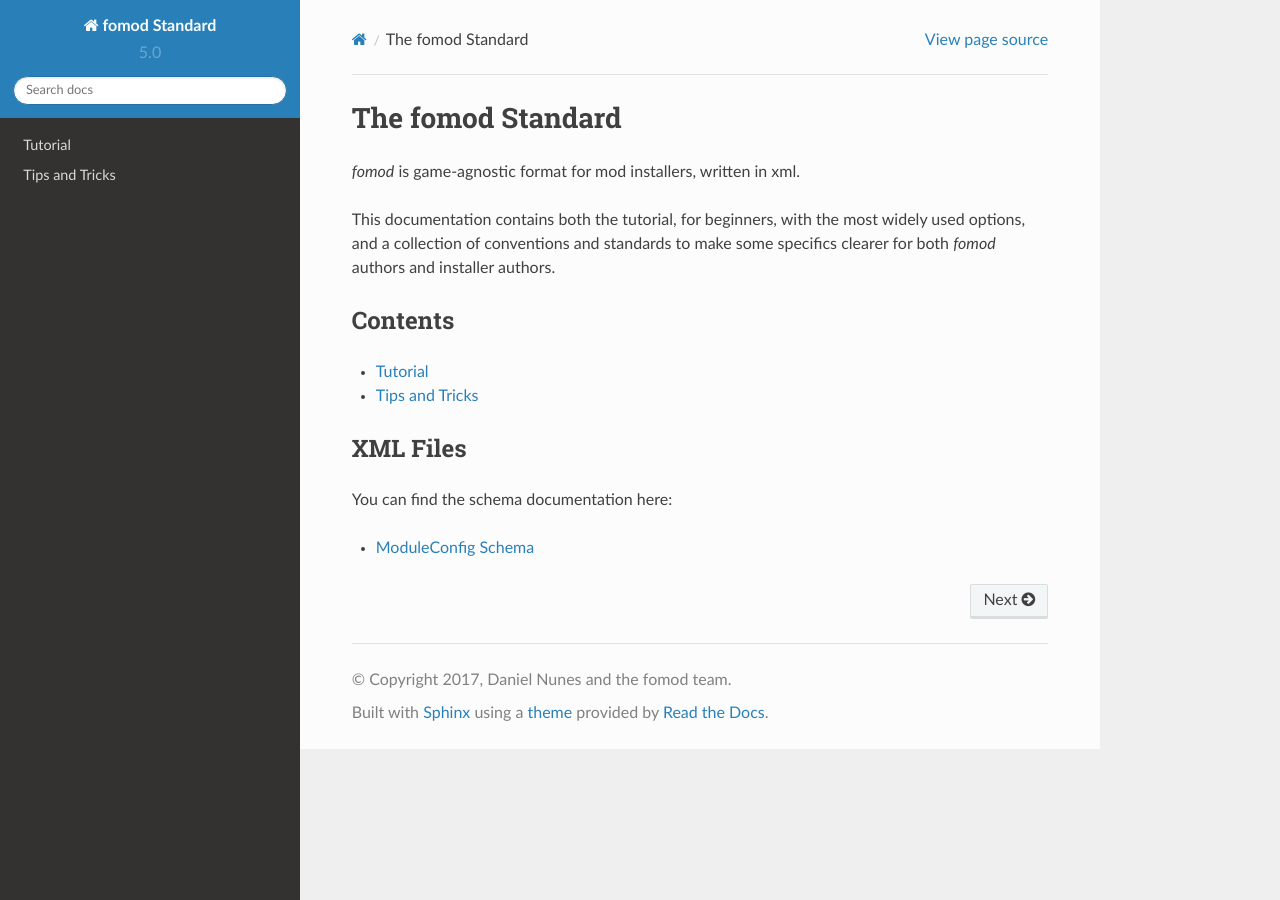
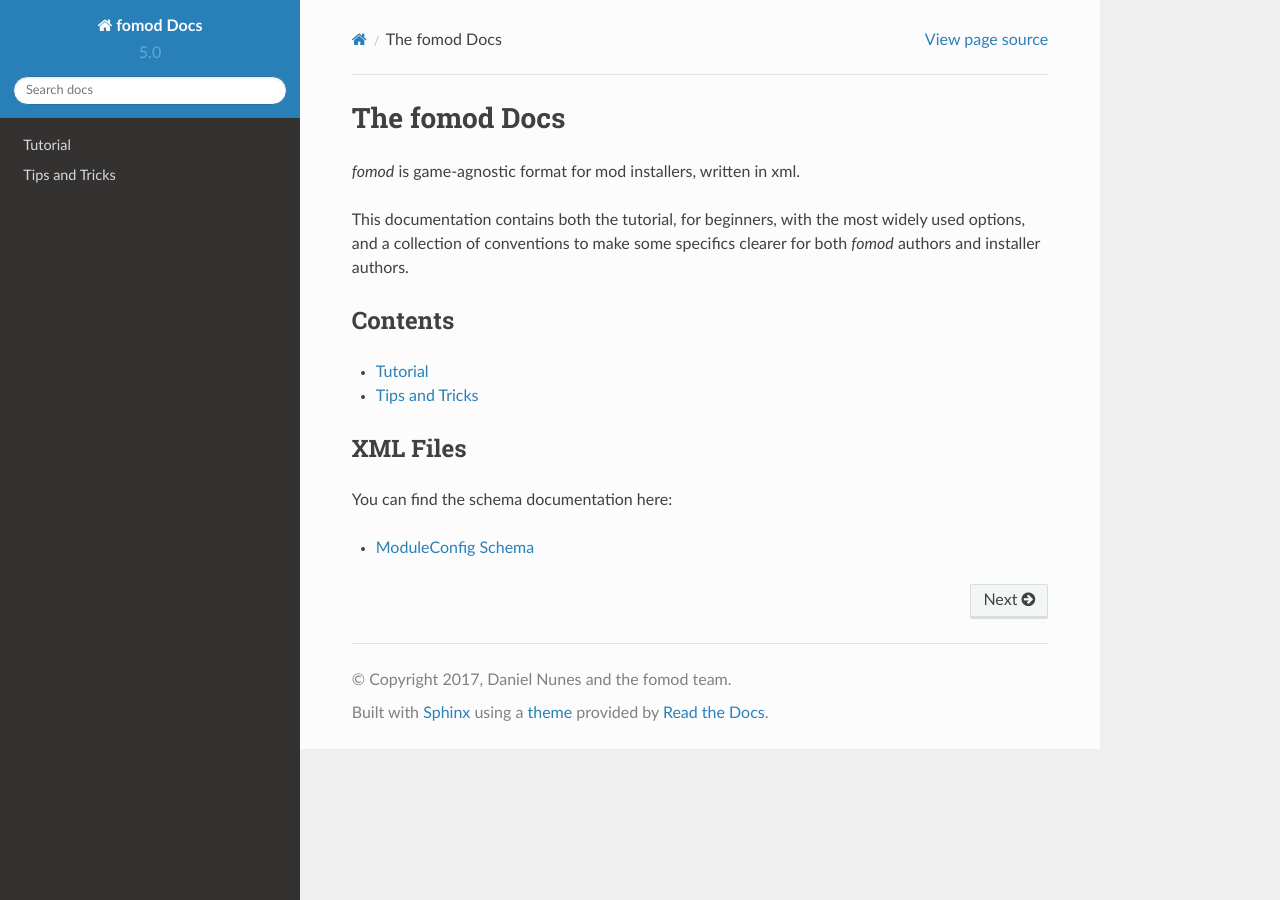
Before and after one commit to GandaG/fomod-docs, a Sphinx documentation site: the page built from docs/index.md, in a window 1280 px wide. Built offline with Sphinx 7.4.7 and the Read the Docs theme 2.0.0, drawn with Linux system fonts in a browser that asks for light colours.

Commit message:
Normalize project title

```diff
--- a/docs/conf.py
+++ b/docs/conf.py
@@ -1,6 +1,6 @@
 # -*- coding: utf-8 -*-
 #
-# fomod Standard documentation build configuration file, created by
+# fomod Docs documentation build configuration file, created by
 # sphinx-quickstart on Wed Feb  8 23:07:33 2017.
 #
 # This file is execfile()d with the current directory set to its
@@ -49,7 +49,7 @@ source_parsers = {
 master_doc = 'index'
 
 # General information about the project.
-project = u'fomod Standard'
+project = u'fomod Docs'
 copyright = u'2017, Daniel Nunes and the fomod team'
 author = u'Daniel Nunes and the fomod team'
 
@@ -203,7 +203,7 @@ html_static_path = ['_static']
 #html_search_scorer = 'scorer.js'
 
 # Output file base name for HTML help builder.
-htmlhelp_basename = 'fomodStandarddoc'
+htmlhelp_basename = 'fomodDocs'
 
 # -- Options for LaTeX output ---------------------------------------------
 
@@ -225,7 +225,7 @@ latex_elements = {
 # (source start file, target name, title,
 #  author, documentclass [howto, manual, or own class]).
 latex_documents = [
-    (master_doc, 'fomodStandard.tex', u'fomod Standard Documentation',
+    (master_doc, 'fomodDocs.tex', u'fomod Documentation',
      u'Daniel Nunes and the fomod team', 'manual'),
 ]
 
@@ -255,7 +255,7 @@ latex_documents = [
 # One entry per manual page. List of tuples
 # (source start file, name, description, authors, manual section).
 man_pages = [
-    (master_doc, 'fomodstandard', u'fomod Standard Documentation',
+    (master_doc, 'fomodDocs', u'fomod Documentation',
      [author], 1)
 ]
 
@@ -269,8 +269,8 @@ man_pages = [
 # (source start file, target name, title, author,
 #  dir menu entry, description, category)
 texinfo_documents = [
-    (master_doc, 'fomodStandard', u'fomod Standard Documentation',
-     author, 'fomodStandard', 'One line description of project.',
+    (master_doc, 'fomodDocs', u'fomod Documentation',
+     author, 'fomodDocs', 'One line description of project.',
      'Miscellaneous'),
 ]
 
--- a/docs/index.md
+++ b/docs/index.md
@@ -1,11 +1,11 @@
-# The fomod Standard
+# The fomod Docs
 
 *fomod* is game-agnostic format for mod installers, written in xml.
 
 This documentation contains both the tutorial, for beginners,
 with the most widely used options, and a collection of conventions
-and standards to make some specifics clearer for both *fomod*
-authors and installer authors.
+to make some specifics clearer for both *fomod* authors and installer
+authors.
 
 ## Contents
 
```
Also changed, not shown: docs/tutorial.md (+1 -1 lines), 3 other files.
